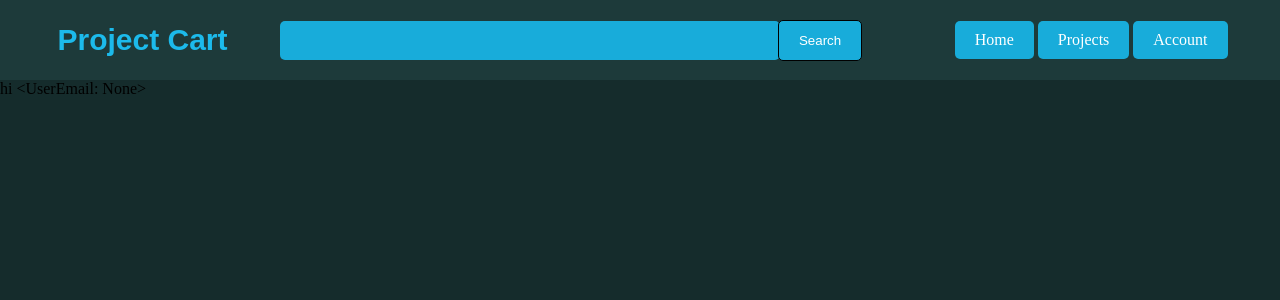
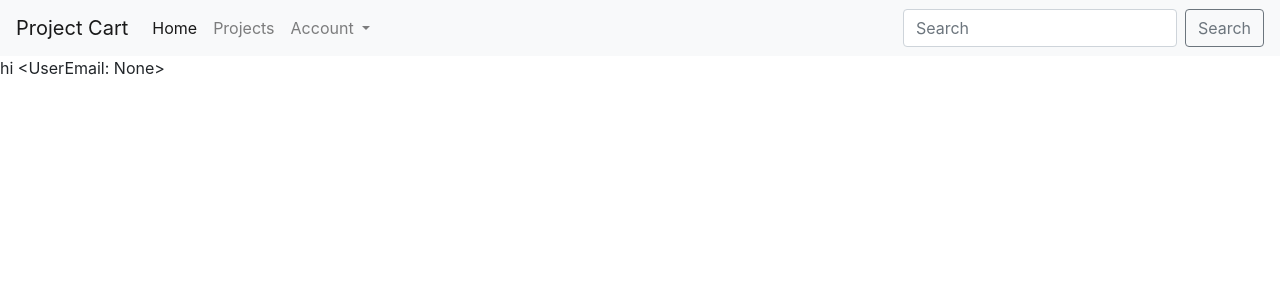
Before and after one commit to sumeshmurali/project_cart, a Flask app: page /account in a window 1280 px wide. Shown: the top 300 px of the page. Run offline with Flask 2, Linux system fonts and the light colour scheme; the visitor is signed in with stand-in values (Sample User, id 1); data comes from the database, SQL or seed files in the repository; some libraries are stand-ins or nearby versions.

Commit message:
Integrated new design

```diff
--- a/app.py
+++ b/app.py
@@ -149,5 +149,9 @@
 def unauthorized():
     return redirect('/login')
 
+@app.route('/project')
+def projects():
+    return render_template('project.html')
+
 if __name__ == '__main__':
     app.run(debug=True)
--- a/templates/base.html
+++ b/templates/base.html
@@ -3,37 +3,63 @@
   <head>
       <meta charset="UTF-8">
       <meta name="viewport" content="width=device-width, initial-scale=1.0">
-    <link rel="stylesheet" href="css/mystyle.css">
-    {% block head %}
-    {% endblock %}
+      <link rel="stylesheet" href="https://stackpath.bootstrapcdn.com/bootstrap/4.5.2/css/bootstrap.min.css" integrity="sha384-JcKb8q3iqJ61gNV9KGb8thSsNjpSL0n8PARn9HuZOnIxN0hoP+VmmDGMN5t9UJ0Z" crossorigin="anonymous">
+      <title> {% block title %}
+      {% endblock %}</title>
   </head>
   <body>
-    <main>
-        <div class="nav">
-          <div class="logo">
-          Project Cart
+      <nav class="navbar navbar-expand-lg navbar-light bg-light">
+          <a class="navbar-brand" href="/">Project Cart</a>
+          <button class="navbar-toggler" type="button" data-toggle="collapse" data-target="#navbarSupportedContent" aria-controls="navbarSupportedContent" aria-expanded="false" aria-label="Toggle navigation">
+            <span class="navbar-toggler-icon"></span>
+          </button>
+
+          <div class="collapse navbar-collapse" id="navbarSupportedContent">
+            <ul class="navbar-nav mr-auto">
+              <li class="nav-item active">
+                <a class="nav-link" href="/">Home <span class="sr-only">(current)</span></a>
+              </li>
+              <li class="nav-item">
+                <a class="nav-link" href="/projects">Projects</a>
+              </li>
+
+              {% if current_user.is_authenticated%}
+
+              <li class="nav-item dropdown">
+                <a class="nav-link dropdown-toggle" href="#" id="navbarDropdown" role="button" data-toggle="dropdown" aria-haspopup="true" aria-expanded="false">
+                  Account
+                </a>
+                <div class="dropdown-menu" aria-labelledby="navbarDropdown">
+                  <a class="dropdown-item" href="/account">View Profile</a>
+                  <a class="dropdown-item" href="/orders">Orders</a>
+                  <div class="dropdown-divider"></div>
+                  <a class="dropdown-item" href="/logout">Logout</a>
                 </div>
-        <div class="search">
-          <form action="index" method="GET"><input type="text" class="search" name="search">
-          <input type="submit" id="searchbtn" value="Search">
+              </li>
+              {% else %}
+              <li class="nav-item">
+                <a class="nav-link" href="/login">Login </a>
+              </li>
+              <li class="nav-item">
+                <a class="nav-link" href="/register">Sign Up </a>
+              </li>
+              {% endif %}
+              </li>
+            </ul>
+            <form class="form-inline my-2 my-lg-0">
+              <input class="form-control mr-sm-2" type="search" placeholder="Search" aria-label="Search">
+              <button class="btn btn-outline-secondary my-2 my-sm-0" type="submit">Search</button>
             </form>
-
           </div>
-        <div class="navbar">
-          <ul>
-            <li class="navbar item">Home</li>
-            <li class="navbar item">Projects</li>
-            {% if current_user.is_authenticated %}
-            <li class="navbar item"> <a class="navbar link" href="/account">Account</a></li>
-            {% else %}
-            <li class="navbar item"><a class="navbar link" href="/login">Login/Register</a></li>
-            {% endif %}
-          </ul>
-        </div>
-        </div>
+        </nav>
     {% block body %}
 
     {% endblock %}
+    <script src="https://code.jquery.com/jquery-3.5.1.slim.min.js" integrity="sha384-DfXdz2htPH0lsSSs5nCTpuj/zy4C+OGpamoFVy38MVBnE+IbbVYUew+OrCXaRkfj" crossorigin="anonymous"></script>
+    <script src="https://cdn.jsdelivr.net/npm/popper.js@1.16.1/dist/umd/popper.min.js" integrity="sha384-9/reFTGAW83EW2RDu2S0VKaIzap3H66lZH81PoYlFhbGU+6BZp6G7niu735Sk7lN" crossorigin="anonymous"></script>
+    <script src="https://stackpath.bootstrapcdn.com/bootstrap/4.5.2/js/bootstrap.min.js" integrity="sha384-B4gt1jrGC7Jh4AgTPSdUtOBvfO8shuf57BaghqFfPlYxofvL8/KUEfYiJOMMV+rV" crossorigin="anonymous"></script>
+</body>
+</html>
 </main>
 </body>
 </html>
```
Also changed, not shown: templates/home.html (+6 -49 lines). Lines whose indentation alone changed are shown as unchanged.
